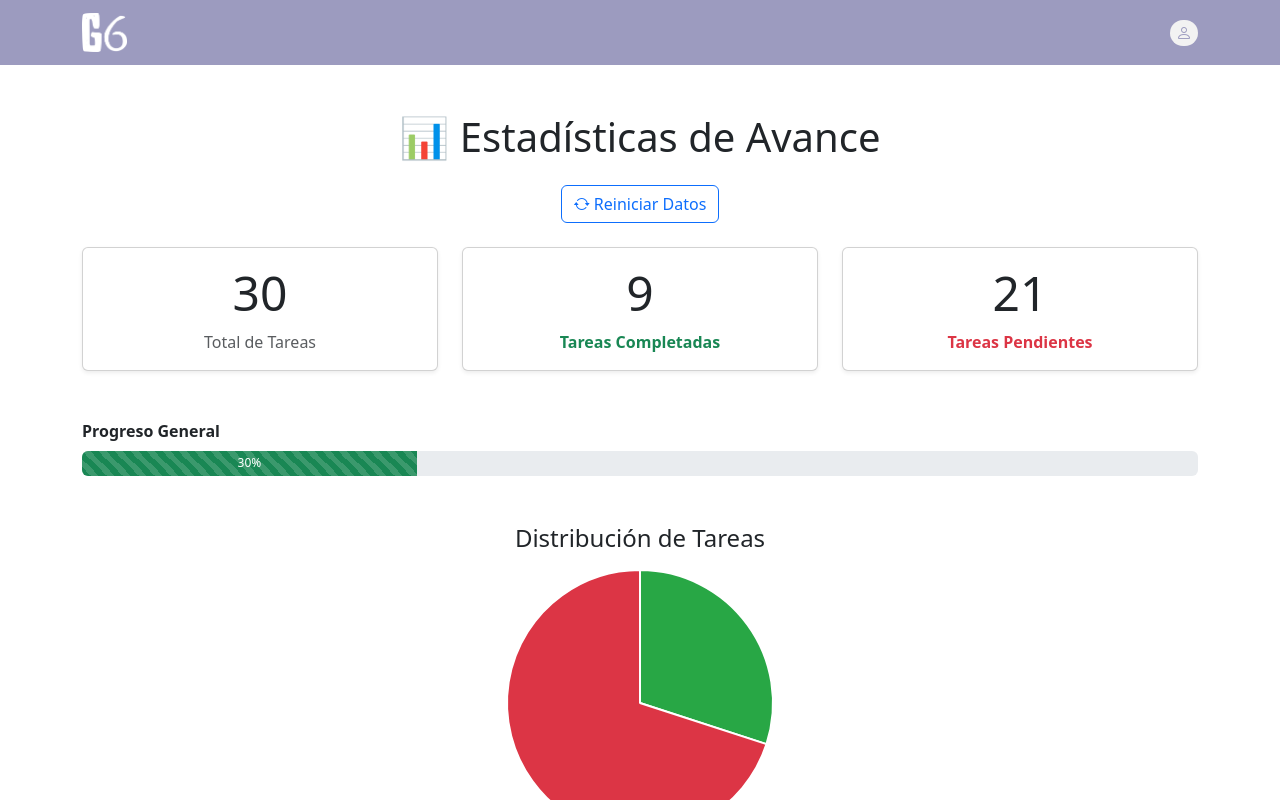
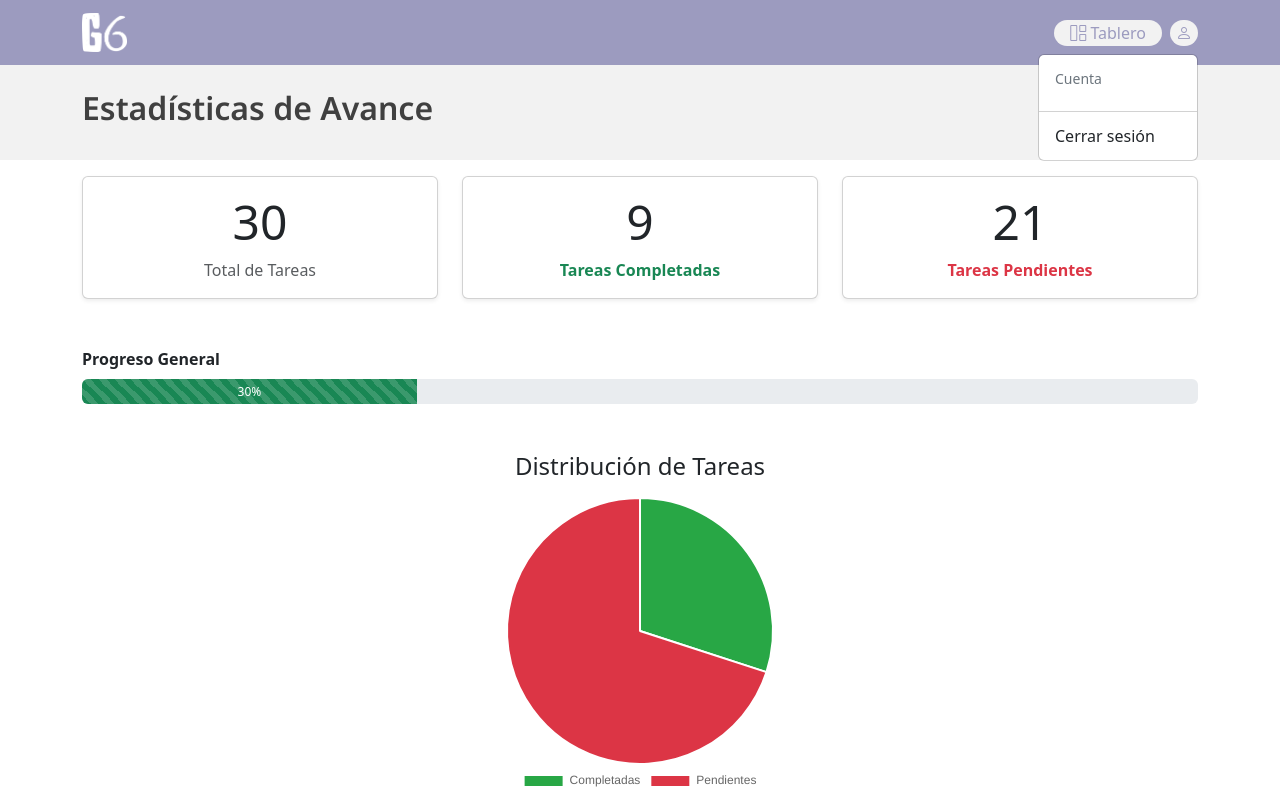
Before and after one commit to tamaOyanedel/M5-EvaluacionFinal, a plain HTML site: page estadisticas.html in a window 1280 px wide. Both pictures are taken after a click on the button 1184 px from the left and 32 px from the top of the page. Shown: the top 800 px of the page. Drawn offline with nearby package versions, Linux system fonts and the light colour scheme.

Commit message:
Se agregan estilos y restaura header de estadísticas

```diff
--- a/css/style.css
+++ b/css/style.css
@@ -20,28 +20,24 @@ p{
 }
 
 #btn-profile{
-   background-color: var(--color-light);
+    background-color: var(--color-light);
     color: var(--color-secondary);
     border-radius: 25px;
     border-color: var(--color-light);
     border-style: none;
 }
-
+#btn-profile:hover{
+    font-weight: 300;
+}
 .link-g6{
-
     background-color: var(--color-light);
     color: var(--color-secondary);
     border-radius: 25px;
     border-color: var(--color-light);
     border-style: none;
-
+    font-weight: 300;
 }
-#btn-profile:hover{
-
-    /* font-weight: 300;
-
 .link-g6:hover{
-main */
     background-color: var(--color-tertiary);
     color: var(--color-light);
 }
@@ -66,8 +62,21 @@ main */
 }
 
 /* Tablero */
-.section__board h2{
+.section__board-title{
+    background-color: var(--color-light);
+}
+.section__board-title h2{
     color: var(--color-primary);
     font-family: var(--font-family);
     font-weight: 600;
 }
+
+/* Estadísticas */
+.section__estadisticas-title{
+    background-color: var(--color-light);
+}
+.section__estadisticas-title h2{
+    color: var(--color-primary);
+    font-family: var(--font-family);
+    font-weight: 600;
+}
--- a/estadisticas.html
+++ b/estadisticas.html
@@ -15,7 +15,7 @@
     <link rel="preconnect" href="https://fonts.googleapis.com">
     <link rel="preconnect" href="https://fonts.gstatic.com" crossorigin>
     <link href="https://fonts.googleapis.com/css2?family=Noto+Sans:ital,wght@0,100..900;1,100..900" rel="stylesheet">
-    <link rel="stylesheet" href="https://cdn.jsdelivr.net/npm/bootstrap-icons@1.13.1/font/bootstrap-icons.min.css"
+    <link rel="stylesheet" href="https://cdn.jsdelivr.net/npm/bootstrap-icons@1.13.1/font/bootstrap-icons.min.css">
 </head>
 <body>
     <!-- HEADER -->
@@ -30,25 +30,38 @@
                 <button class="navbar-toggler" type="button" data-bs-toggle="collapse" data-bs-target="#navbarNav">
                     <span class="navbar-toggler-icon"></span>
                 </button>
-                <div class="profile">
-                    <button type="button" id="btn-profile" class="link-tch"><i class="bi bi-person"></i></button>
-                </div>
+                <ul class="navbar-nav">
+                    <li class="nav-item me-2">
+                        <a href="/tablero.html"><button type="button" id="btn-board" class="link-g6 px-3"><i class="bi bi-grid-1x2"></i> Tablero</button></a><li></li>
+                    <li class="nav-item dropdown">
+                        <button type="button" id="btn-profile" class="link-g6" data-bs-toggle="dropdown" aria-expanded="false">
+                            <i class="bi bi-person"></i>
+                        </button>
+                        <ul class="dropdown-menu dropdown-menu-lg-end mt-2">
+                            <li><h6 class="dropdown-header">Cuenta</h6></li>
+                            <li><h5 class="dropdown-item-text" id="profile"></h5></li>
+                            <li><hr class="dropdown-divider"></li>
+                            <li><a class="dropdown-item" id="logOut" href="#">Cerrar sesión</a></li>
+                        </ul>
+                    </li>
+                </ul>
 
             </div>
         </nav>
     </header>
 
-
     <!-- MAIN -->
-    <main class="section__estadisticas my-5 container">
-        <h1 class="text-center mb-4">📊 Estadísticas de Avance</h1>
-
+    <main class="section__estadisticas mb-4">
+        <div class="container-fluid section__estadisticas-title py-4 mb-3">
+            <div class="container d-flex justify-content-between">
+                <h2>Estadísticas de Avance</h2>
                 <!-- Botón de reinicio -->
-        <div class="text-center mb-4">
-            <button id="btnReset" class="btn btn-outline-primary">
+                <button id="btnReset" class="link-g6 px-3">
                     <i class="bi bi-arrow-repeat"></i> Reiniciar Datos
                 </button>
             </div>
+        </div>
+        <div class="container">
 
             <!-- Tarjetas resumen -->
             <div class="row g-4 text-center">
@@ -102,6 +115,8 @@
             <div class="mt-5">
                 <h4 class="text-center mb-3">Avance por Usuario</h4>
                 <canvas id="userChart" style="max-height: 400px;"></canvas>
+            </div>
+
         </div>
     </main>
 
```
Also changed, not shown: tablero.html (+17 -11 lines). Lines whose indentation alone changed are shown as unchanged.
